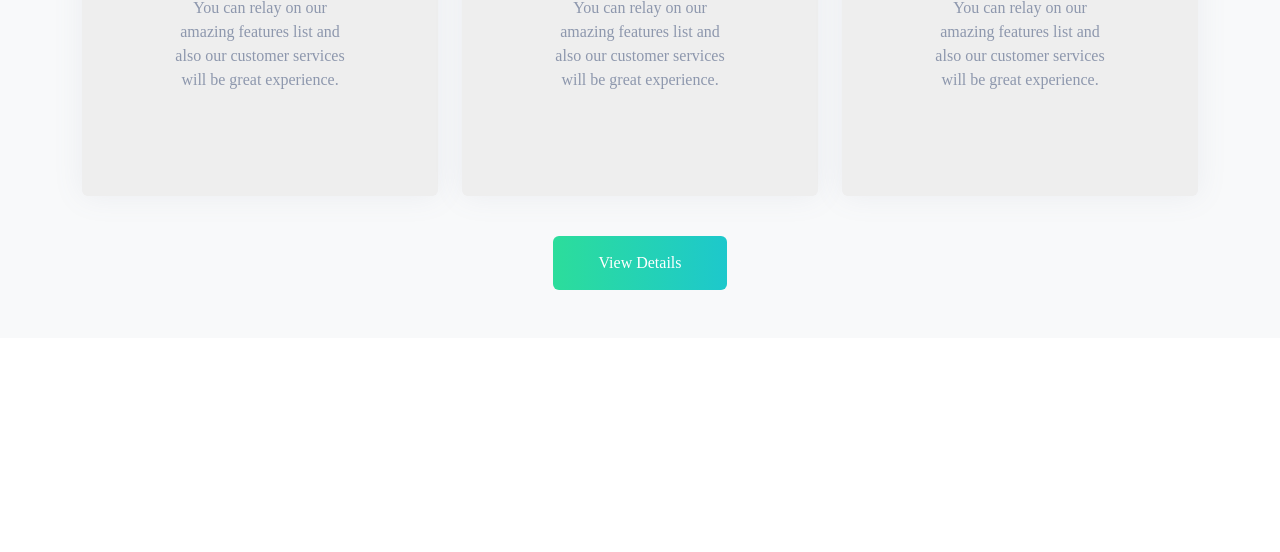
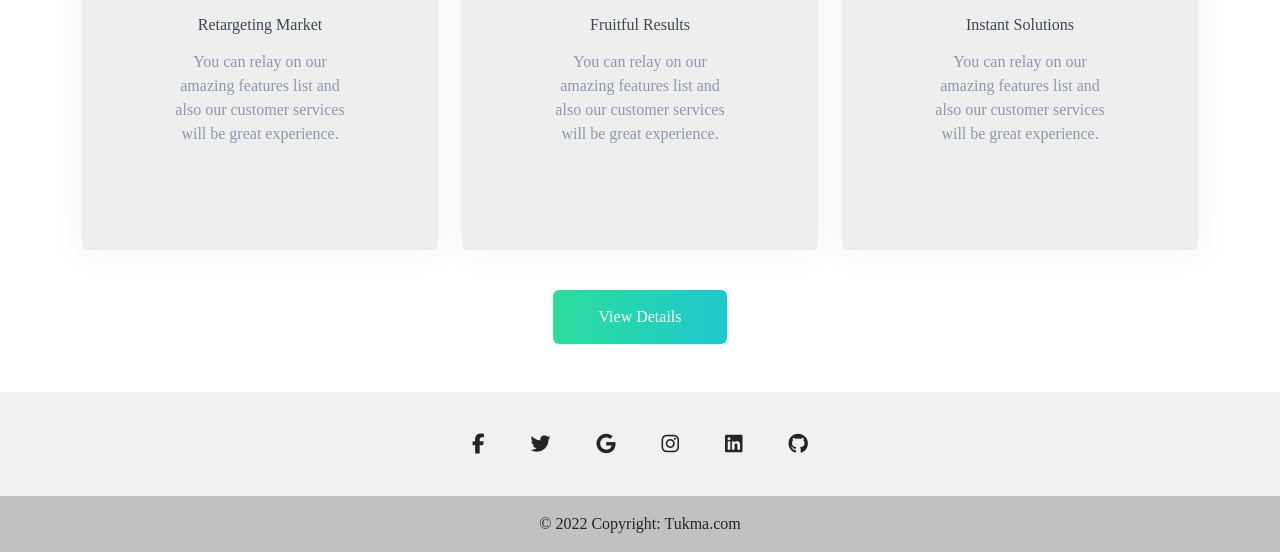
Before and after one commit to hashemalbakri/car_market, a Django app: page / in a window 1280 px wide. Shown: the part 1268-1820 px from the top of the page. Before the commit the page ends 1558 px from the top, so only its background shows below. Run offline with Django 4.2, Linux system fonts and the light colour scheme; data that the repository does not hold is empty; some libraries are stand-ins or nearby versions; some web fonts are replaced.

Commit message:
pagination

```diff
--- a/auctions/templates/auctions/index.html
+++ b/auctions/templates/auctions/index.html
@@ -162,9 +162,23 @@
 </div>
 
 
+<nav aria-label="Page navigation example">
+    <ul class="pagination justify-content-center" id="pagination">
+      <li class="page-item disabled">
+        <a class="page-link" href="#" tabindex="-1">Previous</a>
+      </li>
+      <li class="page-item"><a class="page-link" href="#">1</a></li>
+      <li class="page-item"><a class="page-link" href="#">2</a></li>
+      <li class="page-item"><a class="page-link" href="#">3</a></li>
+      <li class="page-item">
+        <a class="page-link" href="#">Next</a>
+      </li>
+    </ul>
+  </nav>
 
 
-<div class="bg-light py-5 service-1">
+
+<div class="bg-white py-5 service-1">
     <div class="container">
       <!-- Row  -->
       <div class="row">
@@ -206,6 +220,75 @@
   </div>
 
 
+  <footer class="text-center text-white" style="background-color: #f1f1f1;">
+    <!-- Grid container -->
+    <div class="container pt-4">
+      <!-- Section: Social media -->
+      <section class="mb-4">
+        <!-- Facebook -->
+        <a
+          class="btn btn-link btn-floating btn-lg text-dark m-1"
+          href="#!"
+          role="button"
+          data-mdb-ripple-color="dark"
+          ><i class="fab fa-facebook-f"></i
+        ></a>
+
+        <!-- Twitter -->
+        <a
+          class="btn btn-link btn-floating btn-lg text-dark m-1"
+          href="#!"
+          role="button"
+          data-mdb-ripple-color="dark"
+          ><i class="fab fa-twitter"></i
+        ></a>
+
+        <!-- Google -->
+        <a
+          class="btn btn-link btn-floating btn-lg text-dark m-1"
+          href="#!"
+          role="button"
+          data-mdb-ripple-color="dark"
+          ><i class="fab fa-google"></i
+        ></a>
+
+        <!-- Instagram -->
+        <a
+          class="btn btn-link btn-floating btn-lg text-dark m-1"
+          href="#!"
+          role="button"
+          data-mdb-ripple-color="dark"
+          ><i class="fab fa-instagram"></i
+        ></a>
+
+        <!-- Linkedin -->
+        <a
+          class="btn btn-link btn-floating btn-lg text-dark m-1"
+          href="#!"
+          role="button"
+          data-mdb-ripple-color="dark"
+          ><i class="fab fa-linkedin"></i
+        ></a>
+        <!-- Github -->
+        <a
+          class="btn btn-link btn-floating btn-lg text-dark m-1"
+          href="#!"
+          role="button"
+          data-mdb-ripple-color="dark"
+          ><i class="fab fa-github"></i
+        ></a>
+      </section>
+      <!-- Section: Social media -->
+    </div>
+    <!-- Grid container -->
+
+    <!-- Copyright -->
+    <div class="text-center text-dark p-3" style="background-color: rgba(0, 0, 0, 0.2);">
+      © 2022 Copyright:
+      <a class="text-dark" href="#">Tukma.com</a>
+    </div>
+    <!-- Copyright -->
+  </footer>
 
 
     <script src="{% static 'main.js' %}"></script>
```
Also changed, not shown: auctions/static/main.js (line endings or trailing spaces).
